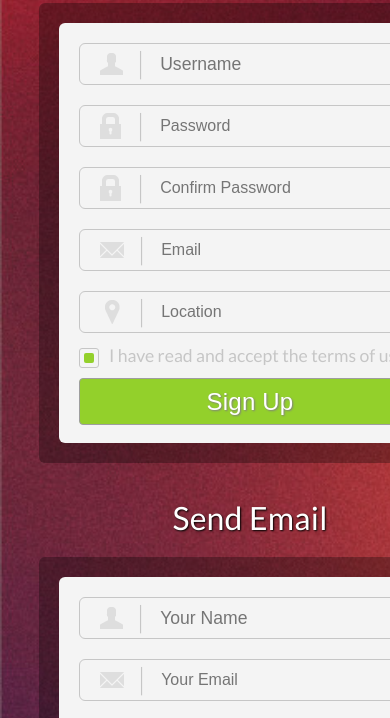
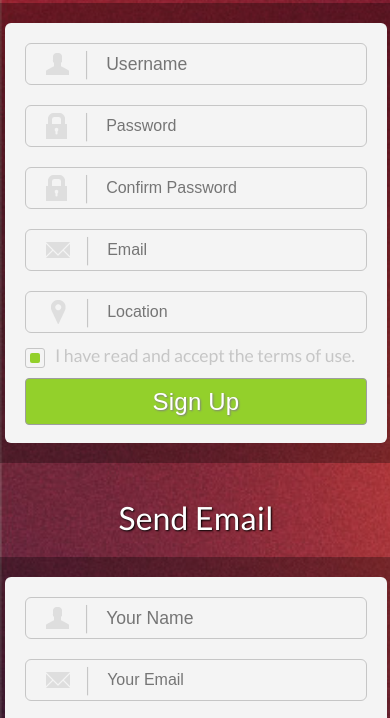
Before and after one commit to pjozefczyk/weekly-web-dev-challenge-1, a plain HTML site: page index.html in a window 390 px wide. Shown: the part 236-954 px from the top of the page. Drawn offline with Linux system fonts and the light colour scheme.

Commit message:
fix media display

```diff
--- a/style.css
+++ b/style.css
@@ -227,6 +227,11 @@ footer{
     display: inline;
     }
 
+    .column{
+      width: 80%;
+
+    }
+
     header{
     width: 525px;
     }
```
